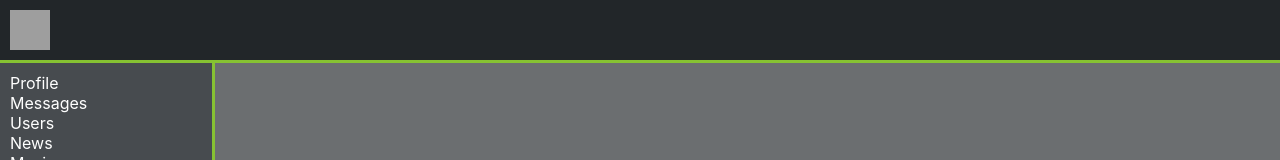
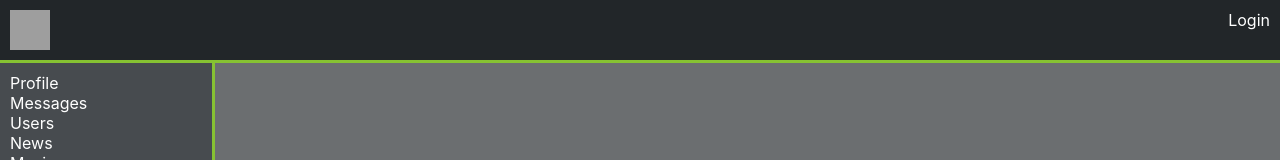
Before and after one commit to OlBob/01-react-project, a React (Create React App) app: page / in a window 1280 px wide. Shown: the top 160 px of the page. Built offline with nearby package versions, Linux system fonts and the light colour scheme; no server answers; grey boxes are pictures that could not be loaded.

Commit message:
added authorization check

```diff
--- a/src/App.js
+++ b/src/App.js
@@ -1,8 +1,6 @@
 import React from "react";
 import "./App.css";
-import Header from "./Components/Header/Header";
 import Navbar from "./Components/Navbar/Navbar";
-import Profile from "./Components/Profile/Profile";
 import { Route } from "react-router-dom";
 import News from "./Components/News/News";
 import Music from "./Components/Music/Music";
@@ -10,13 +8,14 @@
 import DialogsContainer from "./Components/Dialogs/DialogsContainer";
 import UsersContainer from "./Components/Users/UsersContainer";
 import ProfileContainer from "./Components/Profile/ProfileContainer";
+import HeaderContainer from "./Components/Header/HeaderContainer";
 
 const App = (props) => {
   let { profilePage, dialogsPage, navbar } = props.store.getState();
 
   return (
     <div className="app-wrapper">
-      <Header />
+      <HeaderContainer />
       <Navbar navbar={navbar} />
       <div className="app-wrapper-content">
         <Route path="/profile/:userId?" render={() => <ProfileContainer />} />
--- a/src/Components/Header/Header.jsx
+++ b/src/Components/Header/Header.jsx
@@ -1,12 +1,21 @@
 import React from "react";
-import style from "./Header.module.css";
+import s from "./Header.module.css";
+import { NavLink } from "react-router-dom";
 
-const Header = () => {
+const Header = (props) => {
   return (
-    <header className={style.header}>
-      <img className={style.logo} src="https://rayamarketing.com/uploads/blog/Animated-Logo-Design/Animated-Logo-Design.logo-social-sq_1612376226.png" alt=""/>
+    <header className={s.header}>
+      <img
+        className={s.logo}
+        src="https://rayamarketing.com/uploads/blog/Animated-Logo-Design/Animated-Logo-Design.logo-social-sq_1612376226.png"
+        alt=""
+      />
+
+      <div className={s.loginBlock}>
+        {props.isAuth ? props.login : <NavLink to={"/login"}>Login</NavLink>}
+      </div>
     </header>
-  )
-}
+  );
+};
 
 export default Header;
--- a/src/Components/Header/Header.module.css
+++ b/src/Components/Header/Header.module.css
@@ -9,3 +9,17 @@
     height: 40px;
     margin: auto 0;
 }
+
+.loginBlock {
+    float: right;
+}
+
+.loginBlock a{
+    color: #fff;
+    text-decoration: none;
+}
+
+.loginBlock a:hover {
+    color: dodgerblue;
+    text-decoration: underline;
+}
--- /dev/null
+++ b/src/Components/Header/HeaderContainer.jsx
@@ -0,0 +1,37 @@
+import React from "react";
+import Header from "./Header";
+import * as axios from "axios";
+import { connect } from "react-redux";
+import { setAuthUserData } from "../../redux/auth-reducer";
+
+class HeaderContainer extends React.Component {
+  componentDidMount() {
+    // this.props.toggleIsFetching(true);
+    axios
+      .get(`https://social-network.samuraijs.com/api/1.0/auth/me`, {
+        withCredentials: true,
+        baseURL: "https://social-network.samuraijs.com/api/1.0/",
+        /*headers: {
+          "API-KEY": "cd15c007-31db-47b6-b737-d5df452f1ba3",
+        },*/
+      })
+      .then((response) => {
+        // debugger;
+        if (response.data.resultCode === 0) {
+          let { id, email, login } = response.data.data;
+          this.props.setAuthUserData(id, email, login);
+        }
+      });
+  }
+
+  render() {
+    return <Header {...this.props} />;
+  }
+}
+
+const mapStateToProps = (state) => ({
+  isAuth: state.auth.isAuth,
+  login: state.auth.login,
+});
+
+export default connect(mapStateToProps, { setAuthUserData })(HeaderContainer);
--- /dev/null
+++ b/src/redux/auth-reducer.js
@@ -0,0 +1,43 @@
+const SET_USER_DATA = "SET_USER_DATA";
+const TOGGLE_IS_FETCHING = "TOGGLE_IS_FETCHING";
+
+let initialState = {
+  id: null,
+  login: null,
+  email: null,
+  isAuth: false,
+  isFetching: false,
+};
+
+const authReducer = (state = initialState, action) => {
+  switch (action.type) {
+    case SET_USER_DATA: {
+      return {
+        ...state,
+        ...action.data,
+        isAuth: true,
+      };
+    }
+
+    case TOGGLE_IS_FETCHING: {
+      return {
+        ...state,
+        isFetching: action.isFetching,
+      };
+    }
+    default:
+      return state;
+  }
+};
+
+export const setAuthUserData = (userId, email, login) => ({
+  type: SET_USER_DATA,
+  data: { userId, email, login },
+});
+
+export const toggleIsFetchingAC = (isFetching) => ({
+  type: TOGGLE_IS_FETCHING,
+  isFetching,
+});
+
+export default authReducer;
--- a/src/redux/redux-store.js
+++ b/src/redux/redux-store.js
@@ -3,12 +3,14 @@
 import dialogsReducer from "./dialogs-reducer";
 import navbarReducer from "./navbar-reducer";
 import usersReducer from "./users-reducer";
+import authReducer from "./auth-reducer";
 
 let reducers = combineReducers({
   profilePage: profileReducer,
   dialogsPage: dialogsReducer,
   navbar: navbarReducer,
   usersPage: usersReducer,
+  auth: authReducer,
 });
 
 let store = createStore(reducers);
```
